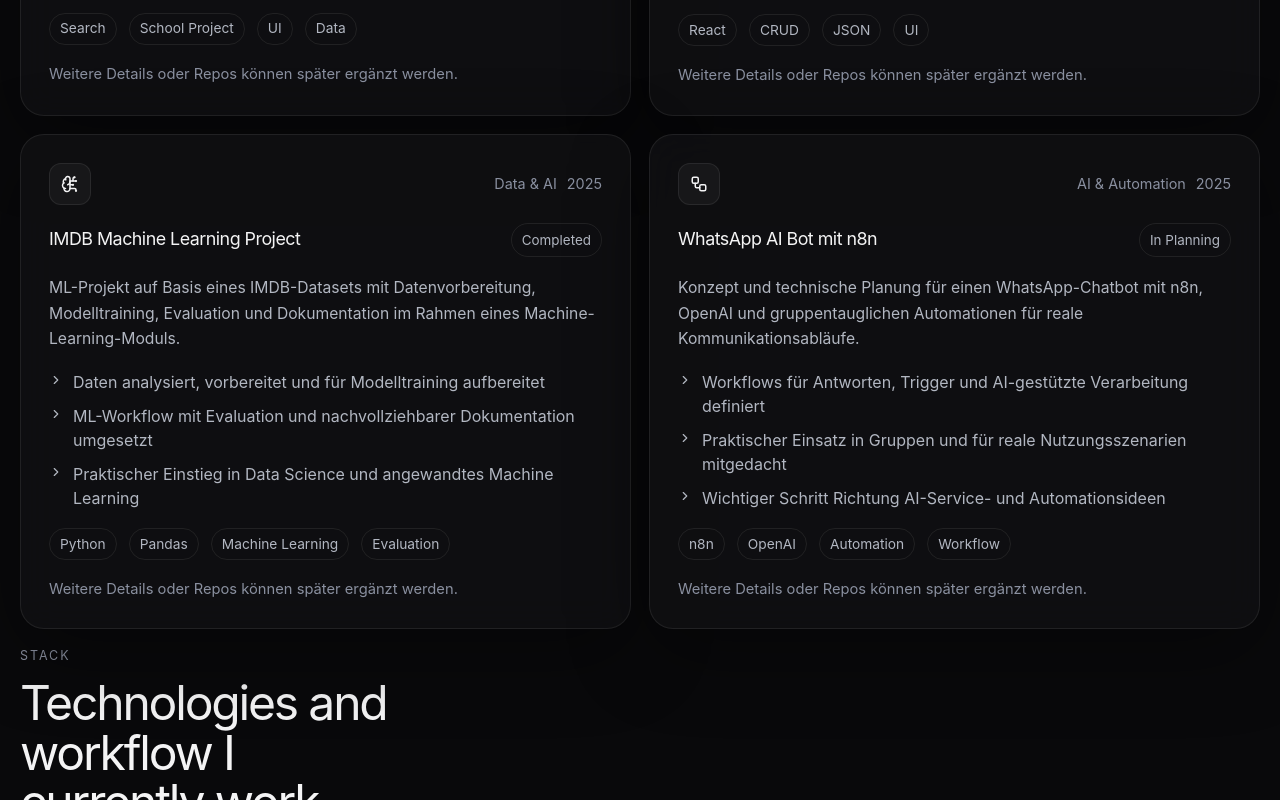
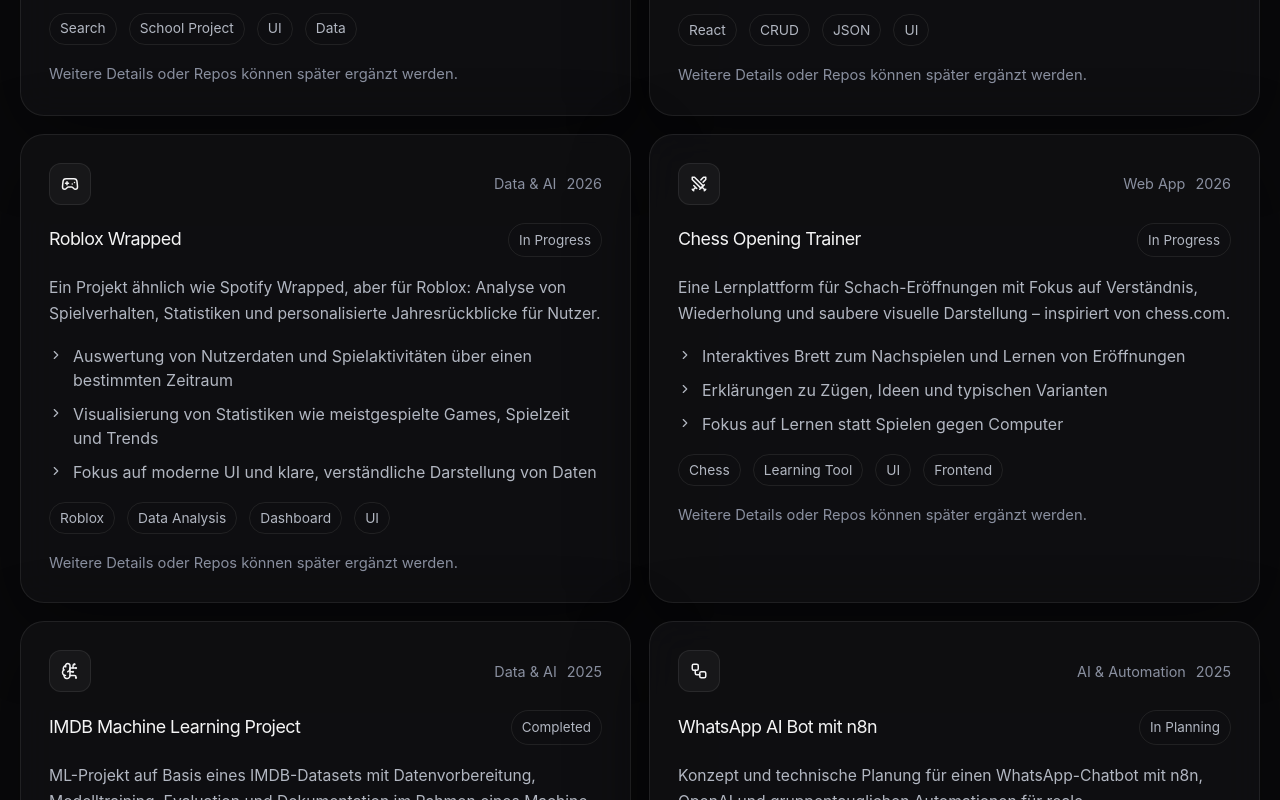
Before and after one commit to Floari100/Website-Portfolio, a React (Vite) app: page / in a window 1280 px wide. Shown: the part 2640-3440 px from the top of the page. Built offline with nearby package versions, Linux system fonts and the light colour scheme.

Commit message:
Add Roblox Wrapped & Chess Trainer projects

```diff
--- a/src/App.jsx
+++ b/src/App.jsx
@@ -25,6 +25,8 @@ import {
   Blocks,
   CalendarDays,
   BookOpen,
+  Gamepad2,
+  Swords,
 } from 'lucide-react';
 
 const profile = {
@@ -163,6 +165,38 @@ const projects = [
       'Praxisnahes Projekt für App-Logik, State-Verhalten und Benutzerführung',
     ],
     tags: ['React', 'CRUD', 'JSON', 'UI'],
+    links: [],
+  },
+  {
+    name: 'Roblox Wrapped',
+    category: 'Data & AI',
+    status: 'In Progress',
+    year: '2026',
+    icon: Gamepad2,
+    description:
+      'Ein Projekt ähnlich wie Spotify Wrapped, aber für Roblox: Analyse von Spielverhalten, Statistiken und personalisierte Jahresrückblicke für Nutzer.',
+    details: [
+      'Auswertung von Nutzerdaten und Spielaktivitäten über einen bestimmten Zeitraum',
+      'Visualisierung von Statistiken wie meistgespielte Games, Spielzeit und Trends',
+      'Fokus auf moderne UI und klare, verständliche Darstellung von Daten',
+    ],
+    tags: ['Roblox', 'Data Analysis', 'Dashboard', 'UI'],
+    links: [],
+  },
+  {
+    name: 'Chess Opening Trainer',
+    category: 'Web App',
+    status: 'In Progress',
+    year: '2026',
+    icon: Swords,
+    description:
+      'Eine Lernplattform für Schach-Eröffnungen mit Fokus auf Verständnis, Wiederholung und saubere visuelle Darstellung – inspiriert von chess.com.',
+    details: [
+      'Interaktives Brett zum Nachspielen und Lernen von Eröffnungen',
+      'Erklärungen zu Zügen, Ideen und typischen Varianten',
+      'Fokus auf Lernen statt Spielen gegen Computer',
+    ],
+    tags: ['Chess', 'Learning Tool', 'UI', 'Frontend'],
     links: [],
   },
   {
```
